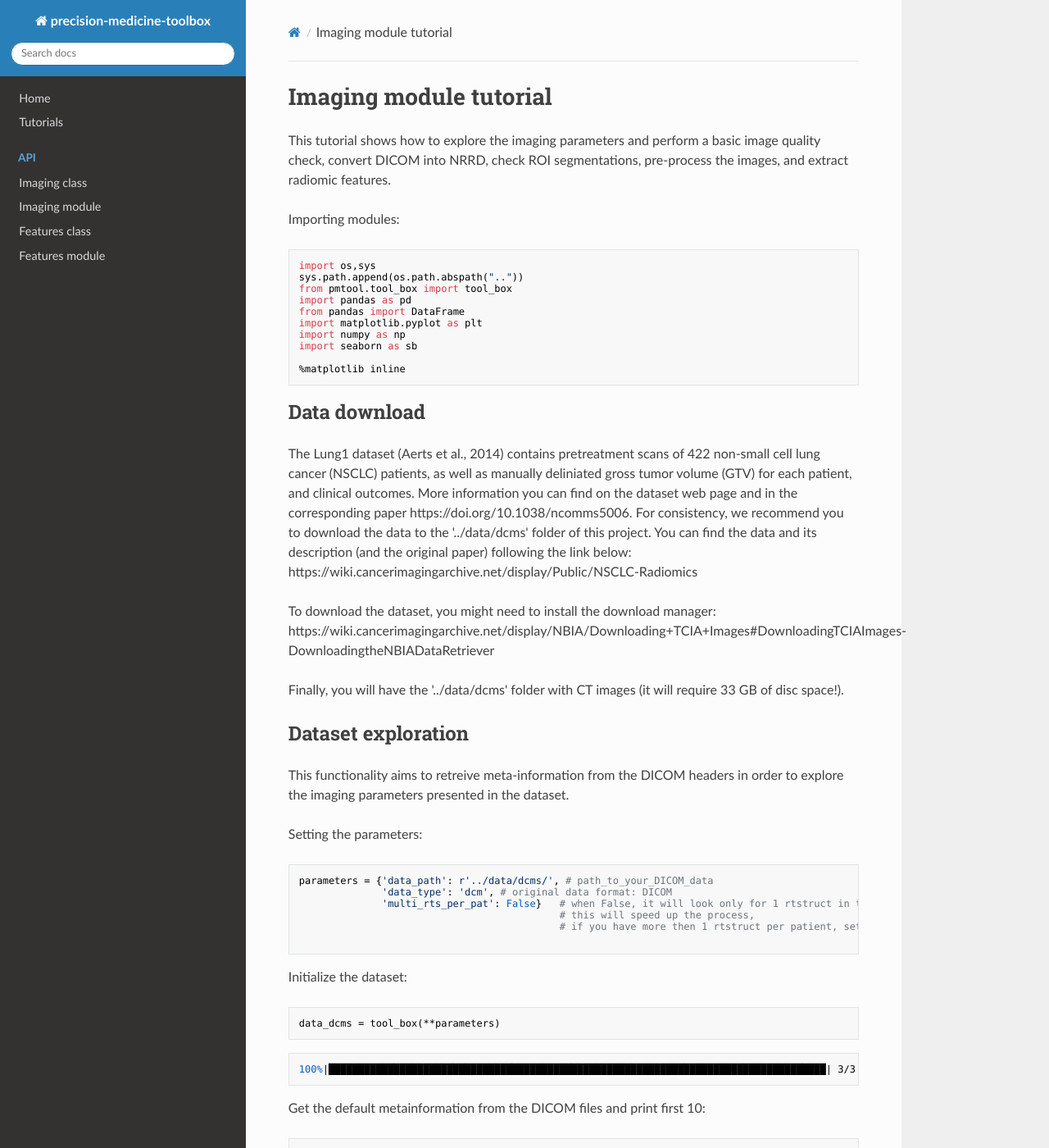
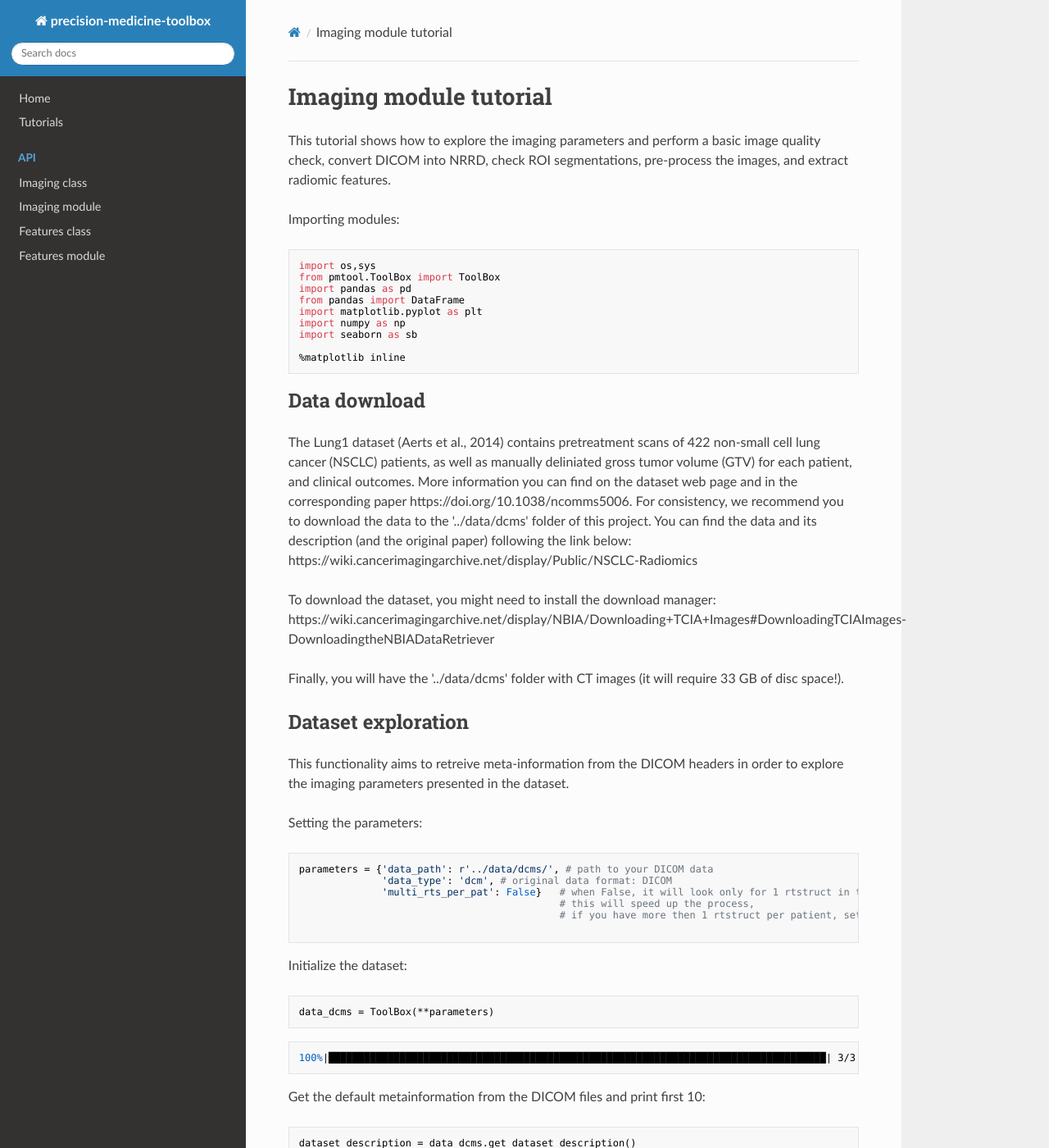
Before and after one commit to primakov/precision-medicine-toolbox, an MkDocs documentation site: the page built from docs/imaging_module.md, in a window 1280 px wide and 1400 px high. Shown: the whole window at 82% size. Built offline with MkDocs 1.6.1, drawn with Linux system fonts in a browser that asks for light colours; nearby versions of some CDN libraries; some of the changed text lies outside the part shown.

Commit message:
CamelCase examples

````diff
--- a/docs/imaging_module.md
+++ b/docs/imaging_module.md
@@ -7,8 +7,7 @@
 
 ```python
 import os,sys
-sys.path.append(os.path.abspath(".."))
-from pmtool.tool_box import tool_box
+from pmtool.ToolBox import ToolBox
 import pandas as pd
 from pandas import DataFrame
 import matplotlib.pyplot as plt
@@ -35,7 +34,7 @@
 
 
 ```python
-parameters = {'data_path': r'../data/dcms/', # path_to_your_DICOM_data
+parameters = {'data_path': r'../data/dcms/', # path to your DICOM data
               'data_type': 'dcm', # original data format: DICOM
               'multi_rts_per_pat': False}   # when False, it will look only for 1 rtstruct in the patient folder,
                                             # this will speed up the process,
@@ -47,7 +46,7 @@
 
 
 ```python
-data_dcms = tool_box(**parameters)
+data_dcms = ToolBox(**parameters)
 ```
 
     100%|████████████████████████████████████████████████████████████████████████████████████| 3/3 [00:01<00:00,  2.28it/s]
@@ -217,7 +216,7 @@
 
 
 ```python
-ct_dcms = tool_box(**parameters)
+ct_dcms = ToolBox(**parameters)
 dataset_description = ct_dcms.get_dataset_description('CT')
 dataset_description.head(10)
 ```
@@ -565,7 +564,7 @@
 
 
 ```python
-data_ct = tool_box(**parameters)
+data_ct = ToolBox(**parameters)
 ```
 
     100%|████████████████████████████████████████████████████████████████████████████████████| 3/3 [00:00<00:00,  3.38it/s]
@@ -589,7 +588,7 @@
 
 
 ```python
-data_ct_nrrd = tool_box(data_path = r'../data/converted_nrrds/', data_type='nrrd')
+data_ct_nrrd = ToolBox(data_path = r'../data/converted_nrrds/', data_type='nrrd')
 ```
 
     100%|██████████████████████████████████████████████████████████████████████████████████| 3/3 [00:00<00:00, 3021.11it/s]
@@ -645,7 +644,7 @@
 
 
 ```python
-data_ct_nrrd = tool_box(data_path = r'../data/converted_nrrds/',
+data_ct_nrrd = ToolBox(data_path = r'../data/converted_nrrds/',
                     data_type='nrrd')
 ```
 
````
Also changed, not shown: docs/features_module.md (+15 -9 lines), 1 other file.
